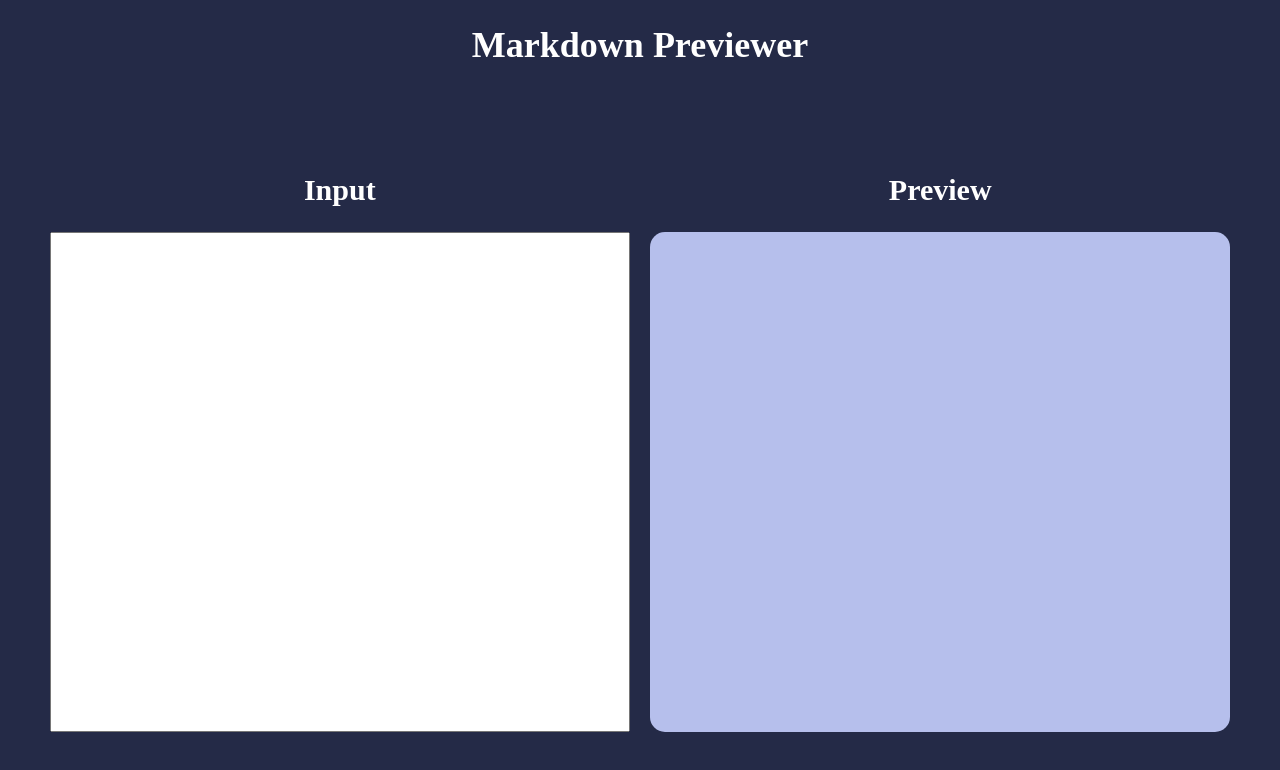
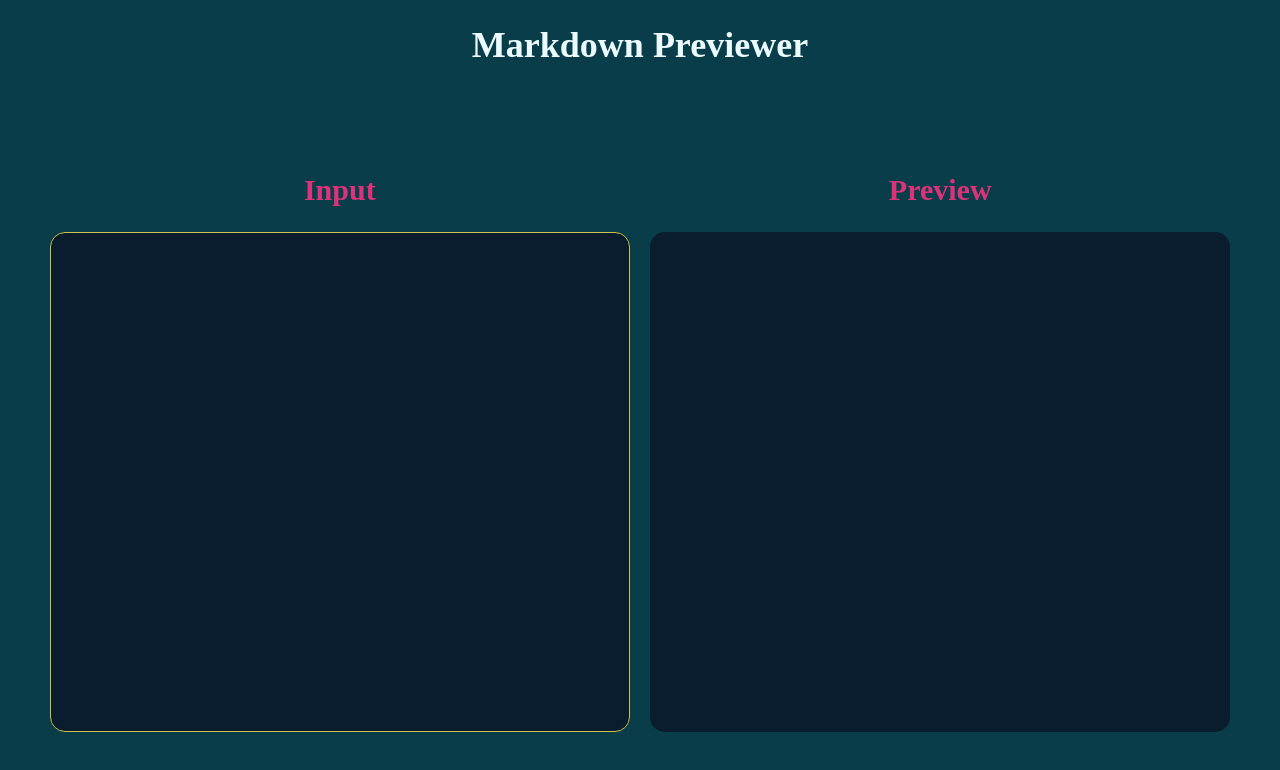
Before and after one commit to salemlf/MarkdownPreviewer, a React (Create React App) app: page / in a window 1280 px wide. Shown: the top 770 px of the page. Built offline with nearby package versions, Linux system fonts and the light colour scheme; a web font is replaced by a local one.

Commit message:
Changed color palette

```diff
--- a/src/App.js
+++ b/src/App.js
@@ -32,4 +32,5 @@ const InputPreviewContainer = styled.div`
 
 const MarkdownPageHeading = styled.h1`
   text-align: center;
+  color: var(--main-text);
 `;
--- a/src/GlobalStyles.js
+++ b/src/GlobalStyles.js
@@ -12,10 +12,22 @@ const GlobalStyles = createGlobalStyle`
     box-sizing: border-box;
   }
   html {
+    /* dark blue: hsl(208deg, 67%, 11%);*/
+    /* light blue: hsl(188deg, 82%, 45%) */
+    /* medium blue: hsl(191deg, 78%, 16%)*/
+    /* pink: hsl(335deg, 70%, 53%)*/
+    /* yellow: hsl(55deg, 56%, 55%) */
+    /* lightest blue: hsl(192deg, 100%, 81%)*/
+    /* off-white: hsl(192deg, 100%, 96%) */
     font-size: 18px;
+    --bg-color: hsl(191deg, 78%, 16%);
+    --main-container-bg: hsl(208deg, 67%, 11%);
+    --main-text: hsl(192deg, 100%, 96%);
+    --secondary-text: hsl(335deg, 70%, 53%);
+    --highlight-yellow: hsl(55deg, 56%, 55%);
   }
   body {
-    background-color: hsl(230deg, 33%, 21%);
+    background-color: var(--bg-color);
     @font-face {
     font-family: 'knileregular';
     src:
--- a/src/MarkdownInput.js
+++ b/src/MarkdownInput.js
@@ -16,21 +16,30 @@ const MarkdownInput = () => {
 export default MarkdownInput;
 
 const TextArea = styled.textarea`
+  border-radius: 15px;
   width: 100%;
   height: 100%;
   resize: none;
   padding: 10px;
-  outline-color: hsl(230deg, 39%, 12%);
+  border-color: var(--highlight-yellow);
+  background: var(--main-container-bg);
+  color: var(--main-text);
+  :focus {
+    outline: none !important;
+    border: 2px solid var(--highlight-yellow);
+    box-shadow: 0 0 8px var(--highlight-yellow);
+  }
 `;
 
 const Heading = styled.h2`
   font-size: 30px;
+  color: var(--secondary-text);
 `;
 
 const InputContainer = styled.div`
   width: 100%;
   height: 500px;
-  background: hsl(60deg, 100%, 100%);
+  background: var(--main-container-bg);
   border-radius: 15px;
 `;
 
--- a/src/MarkdownPreview.js
+++ b/src/MarkdownPreview.js
@@ -15,12 +15,13 @@ export default MarkdownPreview;
 
 const Heading = styled.h2`
   font-size: 30px;
+  color: var(--secondary-text);
 `;
 
 const PreviewContainer = styled.div`
   width: 100%;
   height: 500px;
-  background: hsl(230deg, 58%, 82%);
+  background: var(--main-container-bg);
   border-radius: 15px;
 `;
 
```
